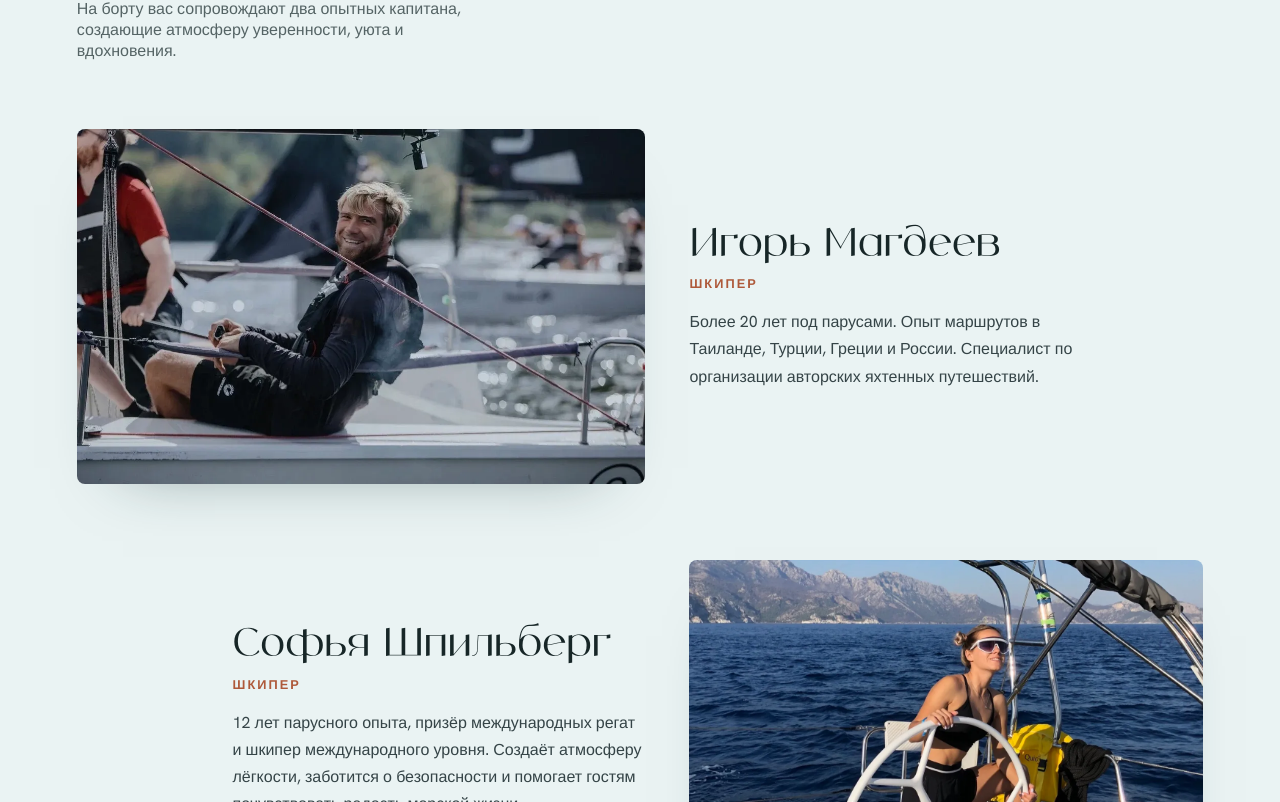
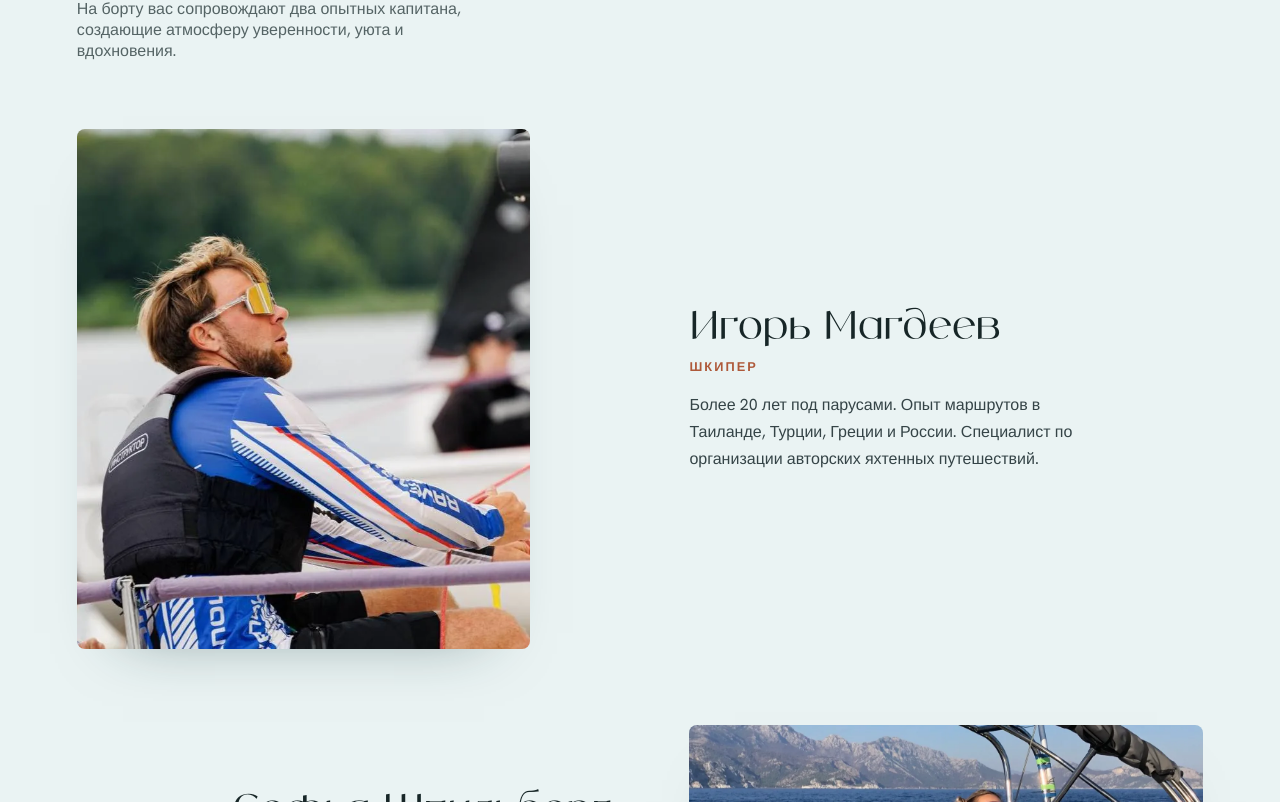
Before and after one commit to uplooq/siesta, a React (Vite) app: page / in a window 1280 px wide. Shown: the part 4338-5140 px from the top of the page. Built offline with nearby package versions, Linux system fonts and the light colour scheme; a web font is replaced by a local one.

Commit message:
ref igor change photo

```diff
--- a/src/entities/captain/model/data.ts
+++ b/src/entities/captain/model/data.ts
@@ -5,6 +5,7 @@ export interface Captain {
   photo?: string
   photoAlt?: string
   photoPosition?: string
+  photoRatio?: number
 }
 
 export const captains: Captain[] = [
@@ -13,8 +14,8 @@ export const captains: Captain[] = [
     role: 'Шкипер',
     bio: 'Более 20 лет под парусами. Опыт маршрутов в Таиланде, Турции, Греции и России. Специалист по организации авторских яхтенных путешествий.',
     photo: '/captains/igor.webp',
-    photoAlt: 'Игорь на палубе гоночной яхты во время регаты, улыбается в камеру',
-    photoPosition: '100% 45%',
+    photoAlt: 'Игорь в спасательном жилете и очках сидит у борта гоночной яхты и смотрит вверх на паруса',
+    photoRatio: 707 / 812,
   },
   {
     name: 'Софья Шпильберг',
--- a/src/widgets/captains/ui/Captains.module.css
+++ b/src/widgets/captains/ui/Captains.module.css
@@ -38,10 +38,16 @@
 }
 
 .photo {
+  --photo-ratio: 1.6;
+  --photo-max-height: 520px;
+
   margin: 0;
   border-radius: 8px;
   overflow: hidden;
-  aspect-ratio: 16 / 10;
+  aspect-ratio: var(--photo-ratio);
+  width: 100%;
+  max-width: calc(var(--photo-max-height) * var(--photo-ratio));
+  justify-self: center;
   box-shadow: 0 30px 60px -46px oklch(0.315 0.04 197 / 0.5);
 }
 
@@ -99,8 +105,13 @@
     grid-template-columns: 1.05fr 0.95fr;
   }
 
+  .photo {
+    justify-self: start;
+  }
+
   .flip .photo {
     order: 2;
+    justify-self: end;
   }
 
   .flip .copy {
--- a/src/widgets/captains/ui/Captains.tsx
+++ b/src/widgets/captains/ui/Captains.tsx
@@ -1,3 +1,4 @@
+import type { CSSProperties } from 'react'
 import { captains } from '@/entities/captain'
 import { Kicker } from '@/shared/ui/kicker'
 import { Reveal } from '@/shared/ui/reveal'
@@ -26,7 +27,14 @@ export const Captains = () => (
             className={cx(styles.row, index % 2 === 1 && styles.flip)}
             delay={0.05}
           >
-            <figure className={styles.photo}>
+            <figure
+              className={styles.photo}
+              style={
+                captain.photoRatio
+                  ? ({ '--photo-ratio': captain.photoRatio } as CSSProperties)
+                  : undefined
+              }
+            >
               {captain.photo ? (
                 <img
                   src={withBase(captain.photo)}
```
Also changed, not shown: photo-source/captains/igor.jpeg (added), public/captains/igor.webp.
